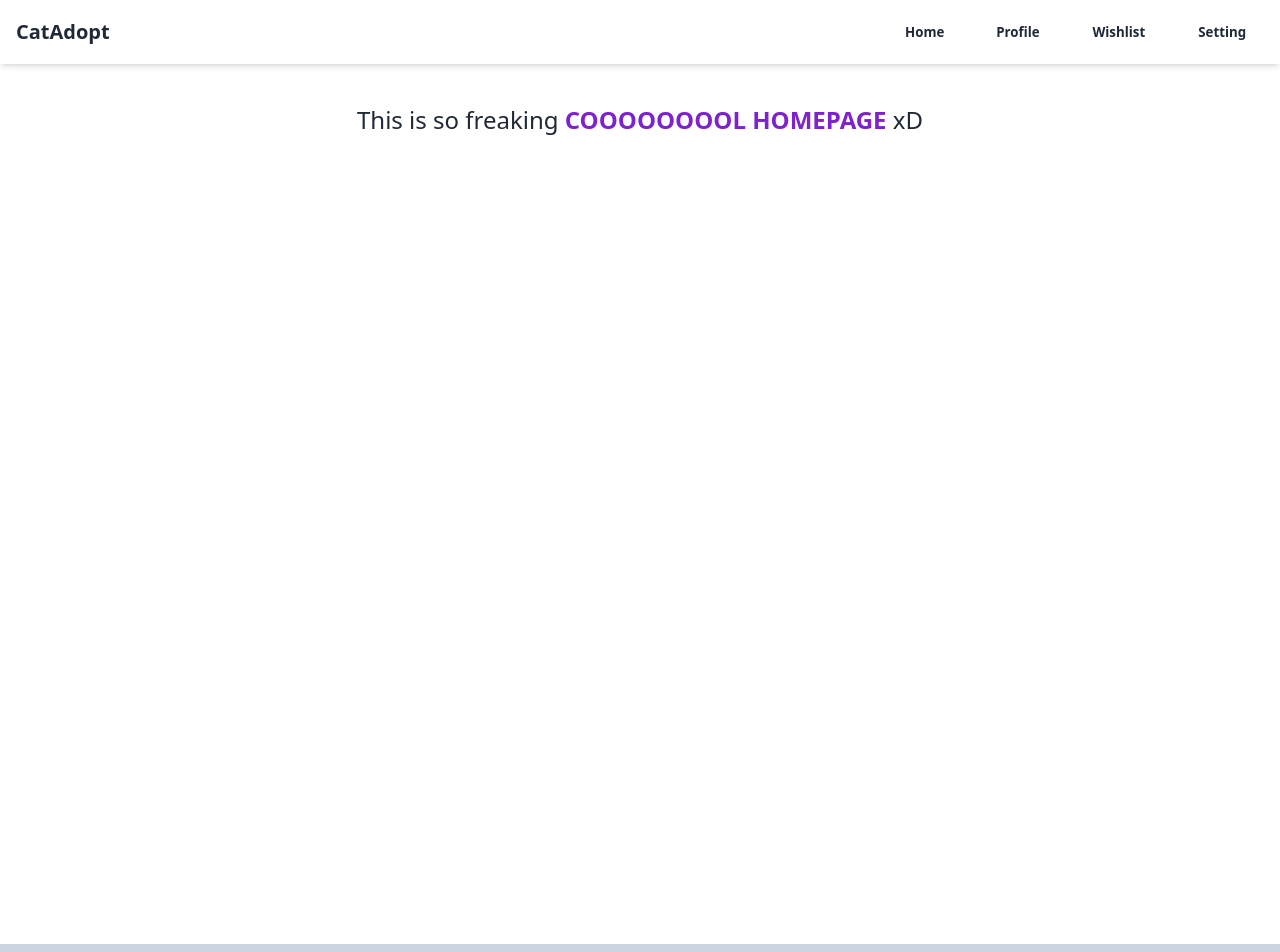
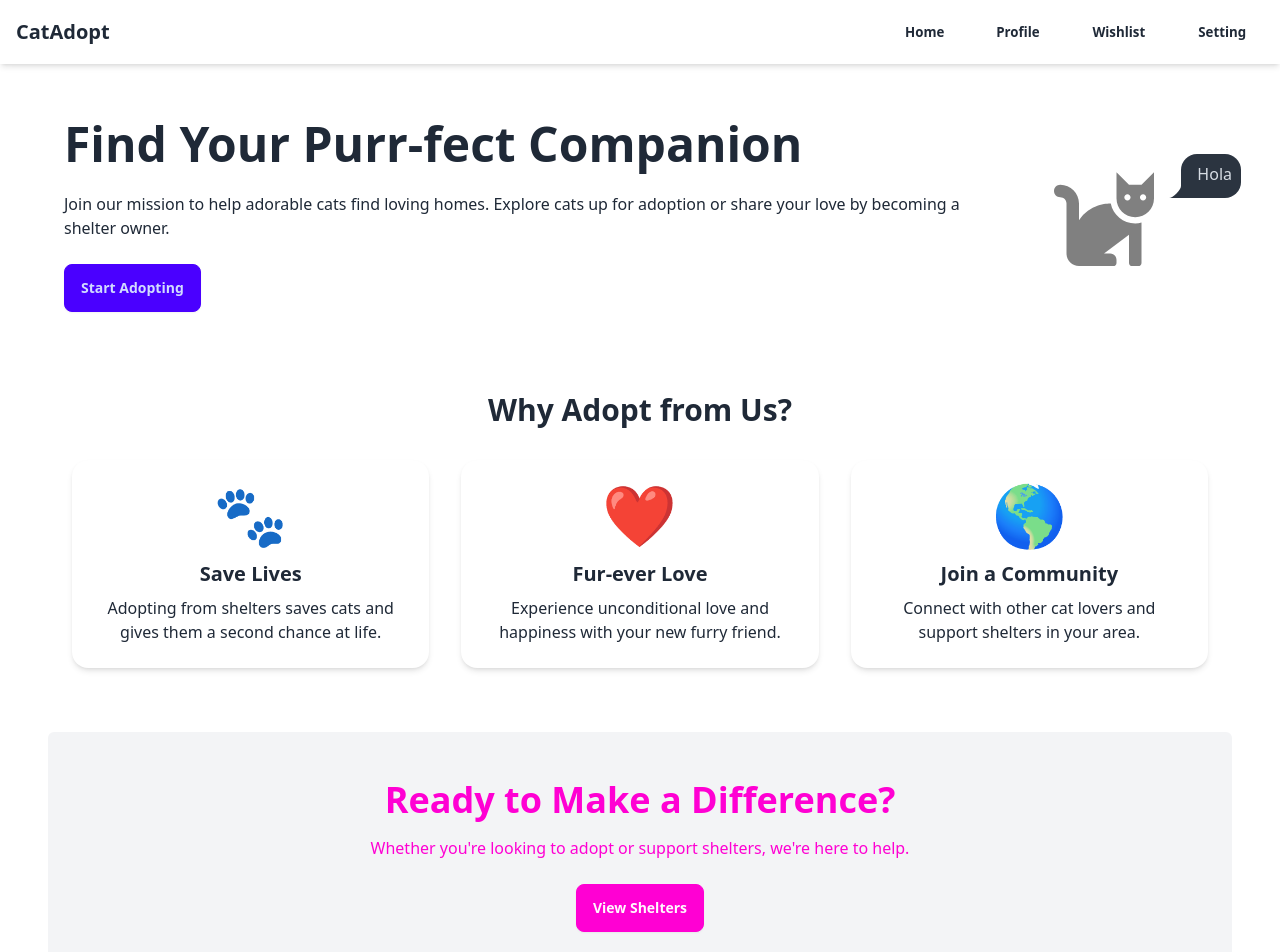
Before and after one commit to zramisha/Cat-project, a React (Vite) app in the folder cat-frontend/: page / in a window 1280 px wide. Shown: the top 952 px of the page. Built offline with nearby package versions, Linux system fonts and the light colour scheme.

Commit message:
Frontend: Added Homepage

```diff
--- a/cat-frontend/src/pages/main/home.jsx
+++ b/cat-frontend/src/pages/main/home.jsx
@@ -1,9 +1,82 @@
-import React from 'react';
+import React from "react";
+import CatChat from "@/components/CatChat";
 
 const Home = () => {
   return (
-    <div className='h-screen mx-auto my-5'>
-      <h1 className='text-2xl text-center'>This is so freaking <span className='text-purple-700 font-semibold'>COOOOOOOOL HOMEPAGE</span> xD</h1>
+    <div className="min-h-screen  text-base-content mt-2 md:mt-5">
+      {/* Hero Section */}
+      <div className="hero bg-base-100">
+        <div className="hero-content flex-col lg:flex-row-reverse">
+          {/* <img
+            src="https://placekitten.com/400/300"
+            alt="Cute Cat"
+            className="rounded-lg shadow-lg w-96"
+          /> */}
+          <CatChat catSize="100" chatText="Hola"/>
+          <div>
+            <h1 className="text-5xl font-bold">
+              Find Your Purr-fect Companion
+            </h1>
+            <p className="py-6">
+              Join our mission to help adorable cats find loving homes. Explore
+              cats up for adoption or share your love by becoming a shelter
+              owner.
+            </p>
+            <a href="/adopt" className="btn btn-primary">
+              Start Adopting
+            </a>
+          </div>
+        </div>
+      </div>
+
+      {/* Features Section */}
+      <div className="py-16 px-6">
+        <h2 className="text-3xl font-bold text-center mb-8">
+          Why Adopt from Us?
+        </h2>
+        <div className="grid grid-cols-1 md:grid-cols-3 gap-8">
+          {/* Feature Card */}
+          <div className="card bg-base-100 shadow-md p-6 text-center">
+            <div className="text-6xl mb-4">🐾</div>
+            <h3 className="text-xl font-bold mb-2">Save Lives</h3>
+            <p>
+              Adopting from shelters saves cats and gives them a second chance
+              at life.
+            </p>
+          </div>
+
+          {/* Feature Card */}
+          <div className="card bg-base-100 shadow-md p-6 text-center">
+            <div className="text-6xl mb-4">❤️</div>
+            <h3 className="text-xl font-bold mb-2">Fur-ever Love</h3>
+            <p>
+              Experience unconditional love and happiness with your new furry
+              friend.
+            </p>
+          </div>
+
+          {/* Feature Card */}
+          <div className="card bg-base-100 shadow-md p-6 text-center">
+            <div className="text-6xl mb-4">🌎</div>
+            <h3 className="text-xl font-bold mb-2">Join a Community</h3>
+            <p>
+              Connect with other cat lovers and support shelters in your area.
+            </p>
+          </div>
+        </div>
+      </div>
+
+      {/* Call-to-Action Section */}
+      <div className="bg-gray-100 text-secondary py-12 text-center rounded-md">
+        <h2 className="text-4xl font-bold mb-4">Ready to Make a Difference?</h2>
+        <p className="mb-6">
+          Whether you're looking to adopt or support shelters, we're here to
+          help.
+        </p>
+        <a href="/shelters" className="btn btn-secondary">
+          View Shelters
+        </a>
+      </div>
     </div>
   );
 };
```
